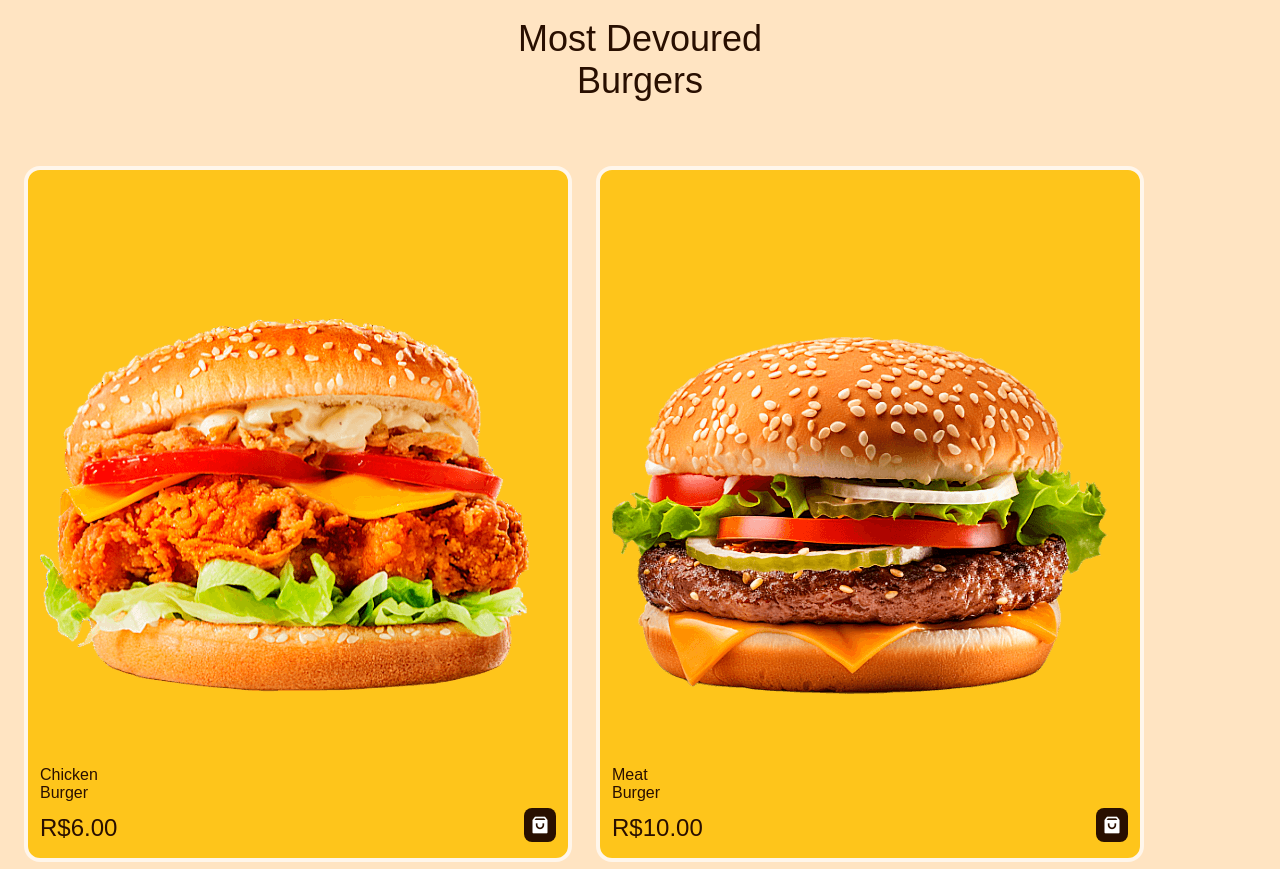
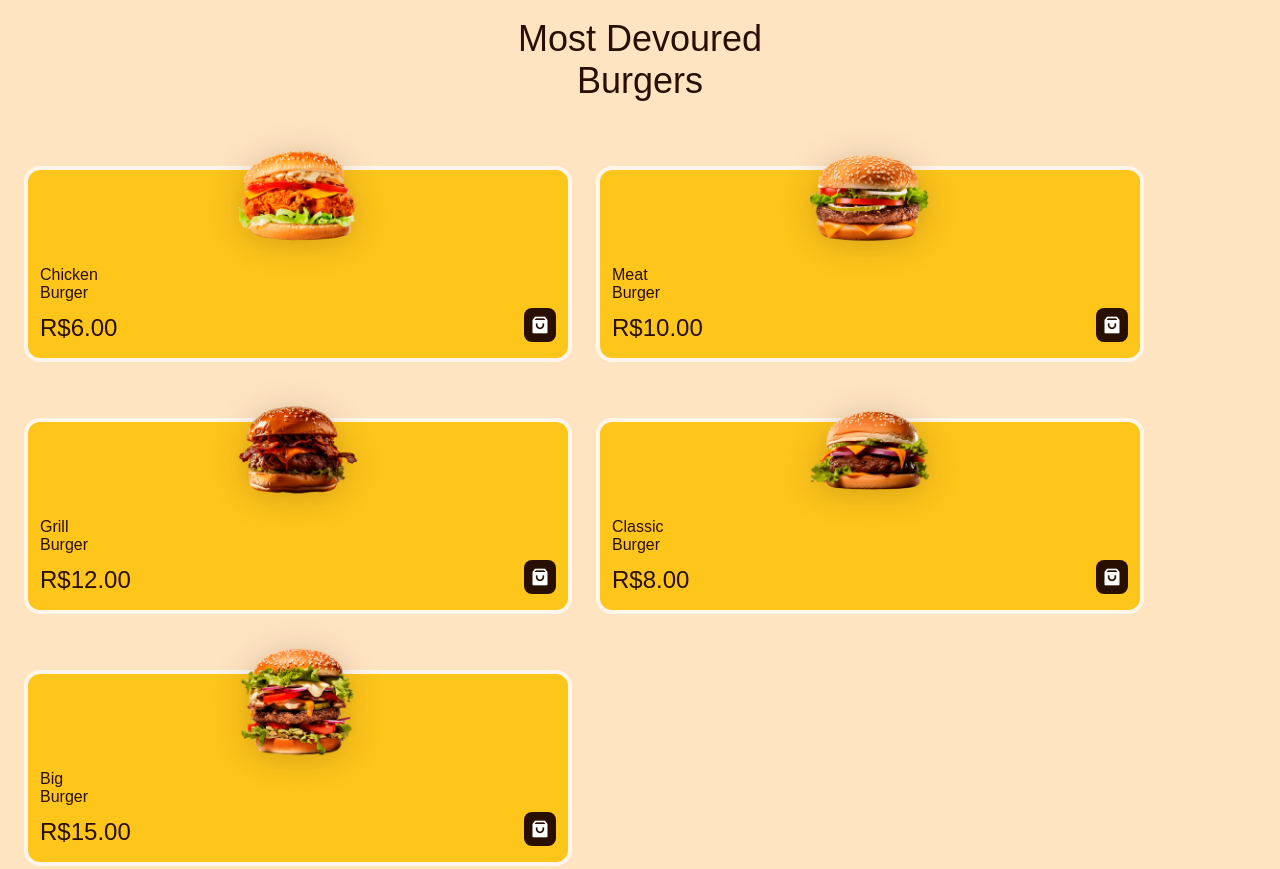
Before and after one commit to robertossh/Site-de-hambrguer-responsivo, a plain HTML site: page index.html in a window 1280 px wide. Shown: the part 1460-2329 px from the top of the page. Drawn offline with nearby package versions, Linux system fonts and the light colour scheme; a web font is replaced by a local one.

Commit message:
finis delivery + correção

```diff
--- a/index.html
+++ b/index.html
@@ -206,7 +206,7 @@
             <div class="popular__container container grid">
                <!-- Article 1 -->
                <article class="popular__card">
-                  <img src="assets/img/popular-burger-chicken.png" alt="image" class="popular__">
+                  <img src="assets/img/popular-burger-chicken.png" alt="image" class="popular__img">
                   <h2 class="popular__title">
                      Chicken <br> Burger
                   </h2>
@@ -219,7 +219,7 @@
 
                  <!-- Article 2 -->
                <article class="popular__card">
-                  <img src="assets/img/popular-burger-meat.png" alt="image" class="popular__">
+                  <img src="assets/img/popular-burger-meat.png" alt="image" class="popular__img">
                   <h2 class="popular__title">
                      Meat <br> Burger
                   </h2>
@@ -232,7 +232,7 @@
 
                <!-- Article 3 -->
                <article class="popular__card">
-                  <img src="assets/img/popular-burger-grill.png" alt="image" class="popular__">
+                  <img src="assets/img/popular-burger-grill.png" alt="image" class="popular__img">
                   <h2 class="popular__title">
                      Grill <br> Burger
                   </h2>
@@ -245,7 +245,7 @@
 
                <!-- Article 4 -->
                <article class="popular__card">
-                  <img src="assets/img/popular-burger-classic.png" alt="image" class="popular__">
+                  <img src="assets/img/popular-burger-classic.png" alt="image" class="popular__img">
                   <h2 class="popular__title">
                      Classic <br> Burger
                   </h2>
@@ -258,7 +258,7 @@
 
                <!-- Article 5 -->
                <article class="popular__card">
-                  <img src="assets/img/popular-burger-big.png" alt="image" class="popular__">
+                  <img src="assets/img/popular-burger-big.png" alt="image" class="popular__img">
                   <h2 class="popular__title">Big <br> Burger</h2>
                      <span class="popular__price">R$15.00</span>
 
```
